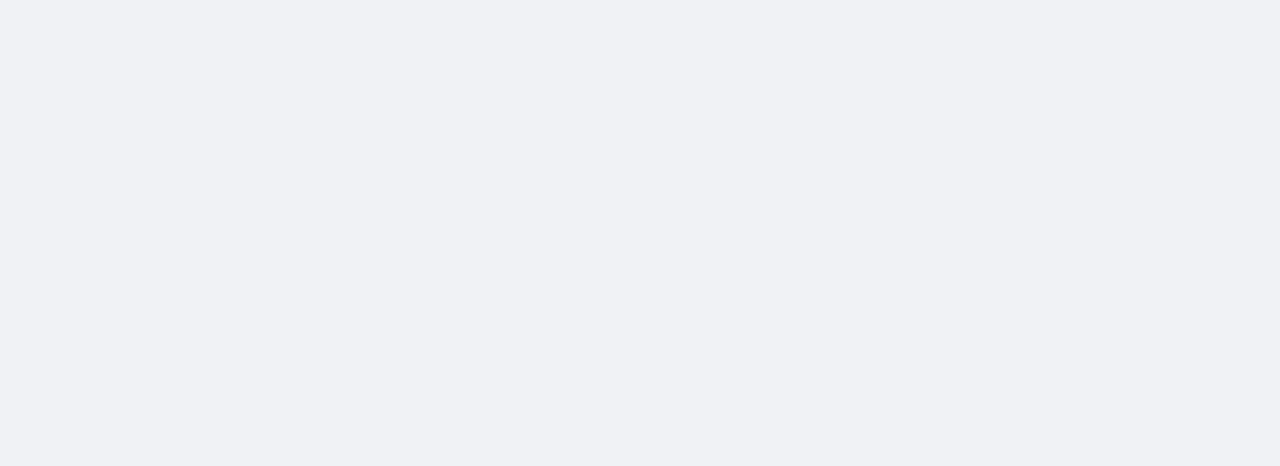
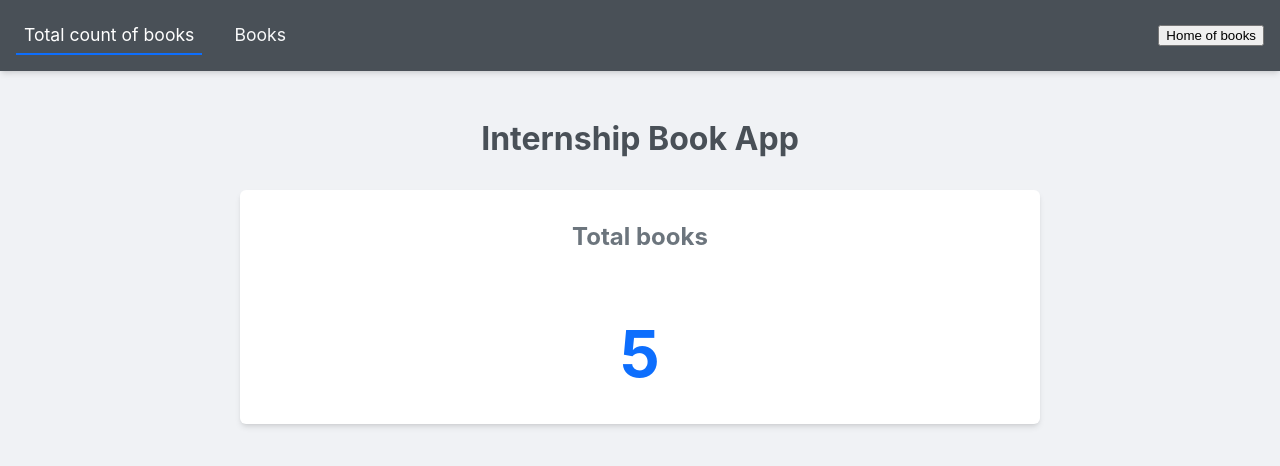
Before and after one commit to Polina-Noskovich/internship-angular-app, an Angular app: page /dashboard in a window 1280 px wide. Before the commit this address led to /. Shown: the top 466 px of the page. Built offline with nearby package versions, Linux system fonts and the light colour scheme.

Commit message:
feat(app): Add dashboard page and navigation

```diff
--- a/src/app/app-routing-module.ts
+++ b/src/app/app-routing-module.ts
@@ -2,8 +2,9 @@ import { NgModule } from '@angular/core';
 import { RouterModule, Routes } from '@angular/router';
 
 const routes: Routes = [
-  { path: '', redirectTo: 'books', pathMatch: 'full'},
-  { path: 'books', loadChildren: () => import('./books/books-module').then(m => m.BooksModule) }
+  { path: '', redirectTo: 'dashboard', pathMatch: 'full'},
+  { path: 'books', loadChildren: () => import('./books/books-module').then(m => m.BooksModule) },
+  { path: 'dashboard', loadChildren: () => import('./dashboard/dashboard-module').then(m => m.DashboardModule) }
 ];
 
 @NgModule({
--- a/src/app/app.html
+++ b/src/app/app.html
@@ -1 +1,15 @@
+<header class="main-header">
+    <nav class="main-nav">
+        <a routerLink="/dashboard" routerLinkActive="active-link" [routerLinkActiveOptions]="{exact: true}">
+            Total count of books
+        </a>
+        <a routerLink="/books" routerLinkActive="active-link">
+            Books
+        </a>
+    </nav>
+    <button (click)="navigateToBooks()">Home of books</button>
+</header>
+
+<main>
 <router-outlet></router-outlet>
+</main>
--- a/src/app/app.scss
+++ b/src/app/app.scss
@@ -0,0 +1,36 @@
+.main-header {
+  display: flex;
+  justify-content: space-between;
+  align-items: center;
+  padding: 1rem;
+  background-color: var(--color-dark-header);
+  color: var(--color-white);
+  box-shadow: var(--shadow-md);
+}
+
+.main-nav {
+  display: flex;
+  gap: 1.5rem;
+
+  a {
+    color: var(--color-bg-light);
+    text-decoration: none;
+    font-size: 1.1rem;
+    padding: 0.5rem;
+    border-bottom: 2px solid transparent;
+    transition: color 0.2s, border-color 0.2s;
+
+    &:hover {
+      color: var(--color-white);
+    }
+
+    &.active-link {
+      color: var(--color-white);
+      border-bottom-color: var(--color-primary);
+    }
+  }
+}
+
+main {
+  padding: 1rem;
+}
--- a/src/app/app.ts
+++ b/src/app/app.ts
@@ -1,4 +1,5 @@
 import { Component, signal } from '@angular/core';
+import { Router } from '@angular/router';
 
 @Component({
   selector: 'app-root',
@@ -7,5 +8,11 @@ import { Component, signal } from '@angular/core';
   styleUrl: './app.scss'
 })
 export class App {
-  protected readonly title = signal('book-app');
+//  protected readonly title = signal('book-app');
+public title = 'book-app';
+
+  constructor(private router: Router) {}
+  navigateToBooks(): void {
+    this.router.navigate(['/books']);
+  }
 }
--- a/src/app/books/books-page/books-page.ts
+++ b/src/app/books/books-page/books-page.ts
@@ -1,5 +1,5 @@
 import { Component, OnInit } from '@angular/core';
-import { MOCK_BOOKS } from '../data/mock-books';
+import { BookService } from '../services/book';
 import { Book } from '../models/book-model'
 
 @Component({
@@ -13,8 +13,10 @@ export class BooksPage implements OnInit {
   public filteredBooks: Book[] = [];
   public searchTerm: string = '';
 
+  constructor(private bookService: BookService) {}
+
   public ngOnInit(): void {
-    this.allBooks = MOCK_BOOKS;
+    this.allBooks = this.bookService.getBooks();
     this.filteredBooks = [...this.allBooks];
   }
 
--- a/src/app/books/data/mock-books.ts
+++ /dev/null
@@ -1,9 +0,0 @@
-import { Book } from '../models/book-model';
-
-export const MOCK_BOOKS: Book[] = [
-  { id: 1, name: 'Angular Basics', type: 'Design Book', size: '2.5 MB', createdAt: new Date('2025-01-15'), pages: 150 },
-  { id: 2, name: 'Project Planning', type: 'Item Schedule', size: '1.2 MB', createdAt: new Date('2025-03-22'), pages: 45 },
-  { id: 3, name: 'Server Installation Guide', type: 'Installation Book', size: '10.1 MB', createdAt: new Date('2025-05-30'), pages: 320 },
-  { id: 4, name: 'Advanced Angular Design', type: 'Design Book', size: '5.8 MB', createdAt: new Date('2025-08-10'), pages: 450 },
-  { id: 5, name: 'Component Library', type: 'Item Schedule', size: '0.8 MB', createdAt: new Date('2025-10-01'), pages: 80 },
-];
--- /dev/null
+++ b/src/app/books/services/book.ts
@@ -0,0 +1,26 @@
+import { Injectable } from '@angular/core';
+import { Book } from '../models/book-model';
+
+const MOCK_BOOKS: Book[] = [
+  { id: 1, name: 'Angular Basics', type: 'Design Book', size: '2.5 MB', createdAt: new Date('2023-01-15'), pages: 150 },
+  { id: 2, name: 'Project Planning', type: 'Item Schedule', size: '1.2 MB', createdAt: new Date('2023-03-22'), pages: 45 },
+  { id: 3, name: 'Server Installation Guide', type: 'Installation Book', size: '10.1 MB', createdAt: new Date('2023-05-30'), pages: 320 },
+  { id: 4, name: 'Advanced Angular Design', type: 'Design Book', size: '5.8 MB', createdAt: new Date('2023-08-10'), pages: 450 },
+  { id: 5, name: 'Component Library', type: 'Item Schedule', size: '0.8 MB', createdAt: new Date('2023-10-01'), pages: 80 },
+];
+
+@Injectable({
+  providedIn: 'root',
+})
+export class BookService  {
+  private books: Book[] = MOCK_BOOKS;
+  constructor() {}
+
+  getBooks(): Book[] {
+    return [...this.books];
+  }
+
+  getBooksCount(): number {
+    return this.books.length;
+  }
+}
--- /dev/null
+++ b/src/app/dashboard/dashboard-routing-module.ts
@@ -0,0 +1,11 @@
+import { NgModule } from '@angular/core';
+import { RouterModule, Routes } from '@angular/router';
+import { Dashboard } from './dashboard';
+
+const routes: Routes = [{ path: '', component: Dashboard }];
+
+@NgModule({
+  imports: [RouterModule.forChild(routes)],
+  exports: [RouterModule]
+})
+export class DashboardRoutingModule { }
--- /dev/null
+++ b/src/app/dashboard/dashboard.html
@@ -0,0 +1,7 @@
+<div class="dashboard-container">
+    <h1>{{ projectName }}</h1>
+    <div class="info-card">
+        <h2>Total books</h2>
+        <p class="book-count">{{ bookCount }}</p>
+    </div>
+</div>
--- /dev/null
+++ b/src/app/dashboard/dashboard.scss
@@ -0,0 +1,30 @@
+.dashboard-container {
+  max-width: 800px;
+  margin: 2rem auto;
+}
+
+h1 {
+  text-align: center;
+  color: var(--color-dark-header);
+}
+
+.info-card {
+  background-color: var(--color-white);
+  padding: 2rem;
+  text-align: center;
+  border-radius: var(--border-radius);
+  box-shadow: var(--shadow-md);
+  margin-top: 2rem;
+
+  h2 {
+    margin-top: 0;
+    color: var(--color-text-secondary);
+  }
+
+  .book-count {
+    font-size: 4rem;
+    font-weight: 700;
+    color: var(--color-primary);
+    margin-bottom: 0;
+  }
+}
--- /dev/null
+++ b/src/app/dashboard/dashboard.ts
@@ -0,0 +1,20 @@
+import { Component, OnInit } from '@angular/core';
+import { BookService } from '../books/services/book';
+
+@Component({
+  selector: 'app-dashboard',
+  standalone: false,
+  templateUrl: './dashboard.html',
+  styleUrl: './dashboard.scss',
+})
+export class Dashboard {
+  projectName: string = 'Internship Book App';
+  bookCount: number = 0;
+
+  constructor(private bookService: BookService) {}
+
+  ngOnInit(): void {
+    this.bookCount = this.bookService.getBooksCount();
+  }
+
+}
```
Also changed, not shown: src/app/dashboard/dashboard-module.ts (added, +16 -0 lines).
